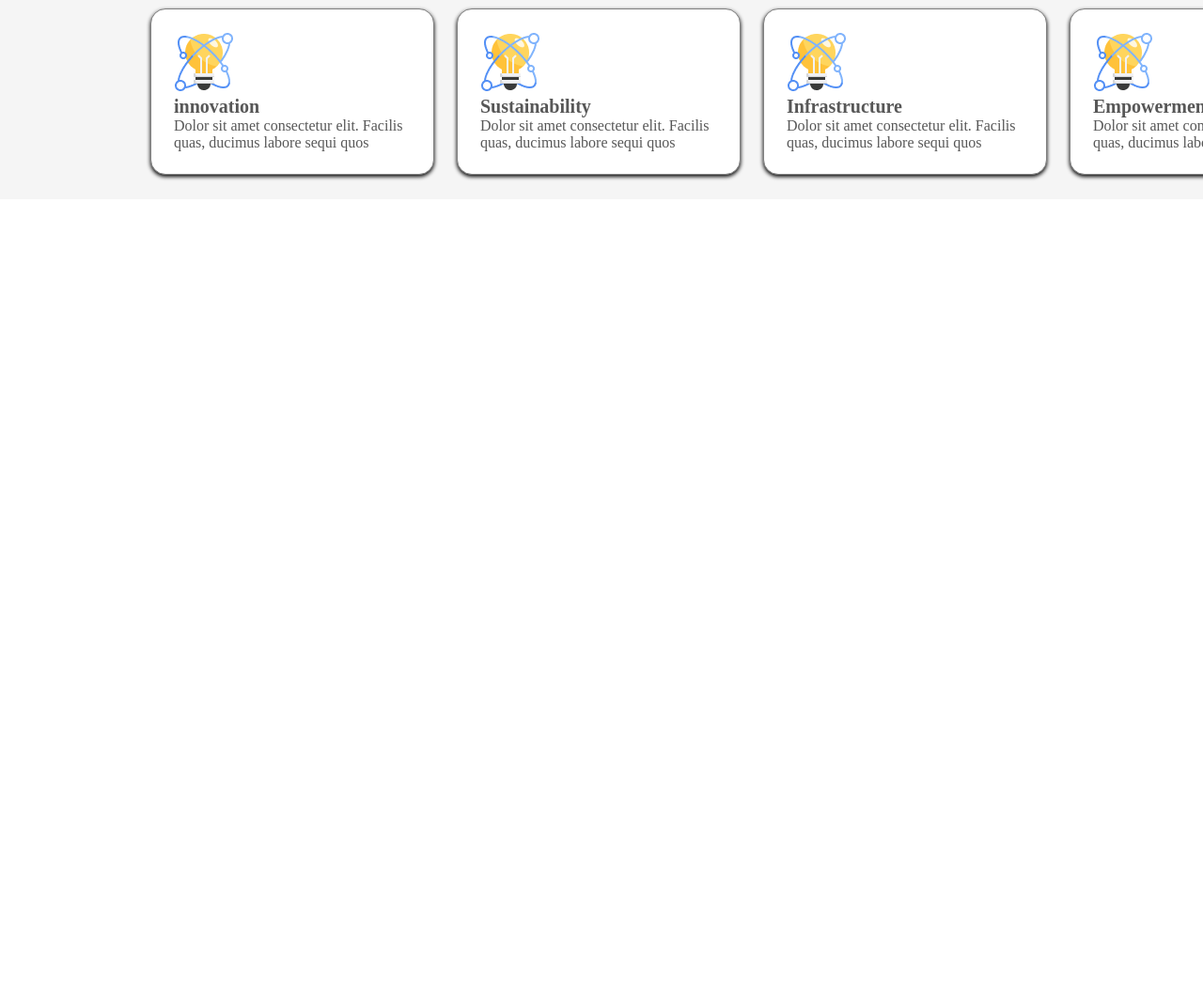
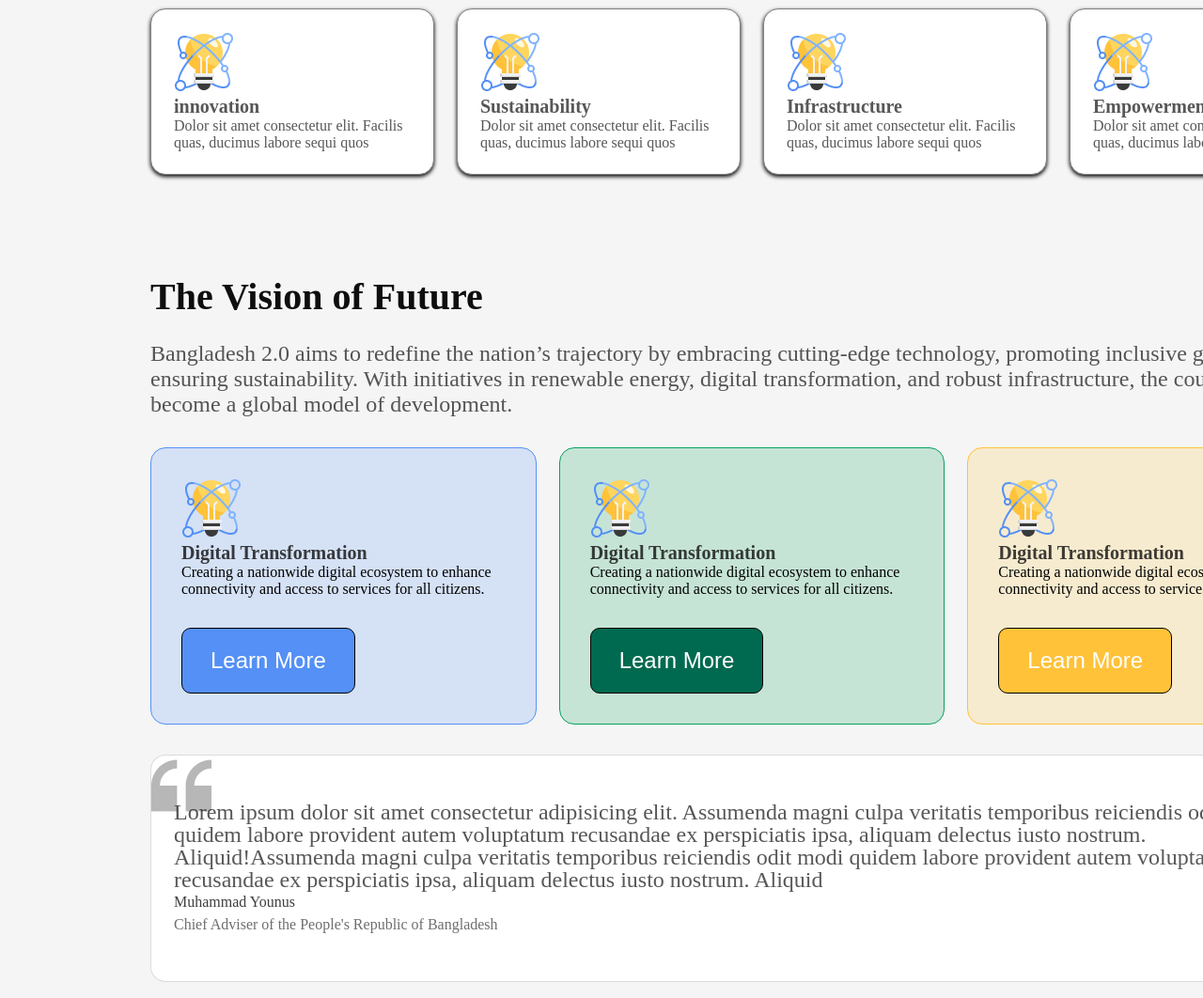
Before and after one commit to muhammadsobuj20/banglades-2.0, a plain HTML site: page index.html in a window 1280 px wide. Shown: the part 778-1840 px from the top of the page at 94% size. Before the commit the page ends 990 px from the top, so only its background shows below. Drawn offline with Linux system fonts and the light colour scheme.

Commit message:
added another section

```diff
--- a/index.html
+++ b/index.html
@@ -65,6 +65,42 @@
             </div>
         </section>
 
+         <!-- this is (The Vision of Future) section card  -->
+
+         <section>
+             <div class="vision-card-wrapper">
+              <h1 class="vision-card-title">The Vision of Future</h1>
+              <p class="vision-desc">Bangladesh 2.0 aims to redefine the nation’s trajectory by embracing cutting-edge technology, promoting inclusive growth, and ensuring sustainability. With initiatives in renewable energy, digital transformation, and robust infrastructure, the country is set to become a global model of development.</p>
+
+              <div class="vision-card-container">
+                <div class="vision-card-content1">
+                   <img src="./assets/card-icon.png" alt="card-icon">
+                   <h4 class="vision-digital-title">Digital Transformation</h4>
+                  <p class="digital-desc">Creating a nationwide digital ecosystem to enhance connectivity and access to services for all citizens.</p>
+                   <button class="btn-learn-more1">Learn More</button>
+                </div>
+                <div class="vision-card-content2">
+                   <img src="./assets/card-icon.png" alt="card-icon">
+                   <h4 class="vision-digital-title">Digital Transformation</h4>
+                  <p class="digital-desc">Creating a nationwide digital ecosystem to enhance connectivity and access to services for all citizens.</p>
+                   <button class="btn-learn-more2">Learn More</button>
+                </div>
+                <div class="vision-card-content3">
+                   <img src="./assets/card-icon.png" alt="card-icon">
+                   <h4 class="vision-digital-title">Digital Transformation</h4>
+                  <p class="digital-desc">Creating a nationwide digital ecosystem to enhance connectivity and access to services for all citizens.</p>
+                   <button class="btn-learn-more3">Learn More</button>
+                </div>
+              </div>
+                 <div class="vision-description">
+                   <p class="bd-description">Lorem ipsum dolor sit amet consectetur adipisicing elit. Assumenda magni culpa veritatis temporibus reiciendis odit modi quidem labore provident autem voluptatum recusandae ex perspiciatis ipsa, aliquam delectus iusto nostrum. Aliquid!Assumenda magni culpa veritatis temporibus reiciendis odit modi quidem labore provident autem voluptatum recusandae ex perspiciatis ipsa, aliquam delectus iusto nostrum. Aliquid </p>
+                   <h3 class="title-name">Muhammad Younus</h3>
+                   <h4 class="designation">Chief Adviser of the People's Republic of Bangladesh</h4>
+                 </div>
+             </div>
+
+         </section>
+
     </main>
 
   </body>
--- a/style.css
+++ b/style.css
@@ -141,3 +141,147 @@
   font-weight: 400;
   color: #0e0e0eb2;
 }
+
+/* this is (The Vision of Future) section card   */
+.vision-card-wrapper {
+  width: 1280px;
+  height: 770px;
+  margin: 0 auto;
+  margin-top: 80px;
+}
+
+.vision-card-title {
+  font-size: 40px;
+  font-weight: 700;
+  color: #0e0e0e;
+  margin-bottom: 24px;
+}
+
+.vision-desc {
+  font-size: 24px;
+  font-weight: 400;
+  color: #0e0e0eb2;
+  /* margin-bottom: 20px; */
+}
+
+.vision-card-container {
+  display: flex;
+  justify-content: space-around;
+  align-items: center;
+  gap: 24px;
+
+}
+
+.vision-card-content1 {
+  padding: 32px;
+  background-color: #5490f533;
+  border: 1px solid #5490f5;
+  border-radius: 16px;
+  margin: 32px 0;
+}
+.vision-card-content2 {
+  padding: 32px;
+  background-color: #C6E4D6;
+  border: 1px solid #09A15C;
+  border-radius: 16px;
+  margin: 32px 0;
+}
+.vision-card-content3 {
+  padding: 32px;
+  background-color: #F7EBCF;
+  border: 1px solid #FFC239;
+  border-radius: 16px;
+  margin: 32px 0;
+}
+
+.vision-digital-title {
+  font-size: 20px;
+  font-weight: 700;
+  color: #0e0e0ecc;
+}
+
+.digital-desc {
+  font-size: 16px;
+  font-weight: 400;
+}
+
+.btn-learn-more1 {
+  padding: 20px 30px;
+  background-color: #5490F5;
+  color: #fff;
+  margin-top: 15px;
+  border-radius: 10px;
+  border: 1px solid #000000;
+  font-size: 24px;
+  font-weight: 400;
+  margin-top: 32px;
+}
+
+.btn-learn-more1:hover {
+  background-color: #000000;
+  color: #fff;
+}
+.btn-learn-more2 {
+  padding: 20px 30px;
+  background-color: #006a50;
+  color: #fff;
+  margin-top: 15px;
+  border-radius: 10px;
+  border: 1px solid #000000;
+  font-size: 24px;
+  font-weight: 400;
+  margin-top: 32px;
+}
+
+.btn-learn-more2:hover {
+  background-color: #000000;
+  color: #fff;
+}
+.btn-learn-more3 {
+  padding: 20px 30px;
+  background-color: #FFC239;
+  color: #fff;
+  margin-top: 15px;
+  border-radius: 10px;
+  border: 1px solid #000000;
+  font-size: 24px;
+  font-weight: 400;
+  margin-top: 32px;
+}
+
+.btn-learn-more3:hover {
+  background-color: #000000;
+  color: #fff;
+}
+
+.vision-description {
+  background-color: #ffffff;
+  padding: 48px 24px;
+  border-radius: 16px;
+  border: 1px solid #0e0e0e26;
+  background-image: url(./assets/quote-bg.png);
+  background-repeat: no-repeat;
+   /* line-height: 24px ; */
+   /* background-position: top-left 10px; */
+}
+
+.bd-description {
+  font-size: 24px;
+  font-weight: 400;
+  color: #0e0e0eb2;
+  line-height: 24px;
+}
+
+.title-name {
+  font-size: 16px;
+  font-weight: 400;
+  color: #0e0e0ecc;
+  line-height: 24px;
+}
+
+.designation {
+  font-size: 16px;
+  font-weight: 400;
+  color: #0e0e0e99;
+  line-height: 24px;
+}
```
